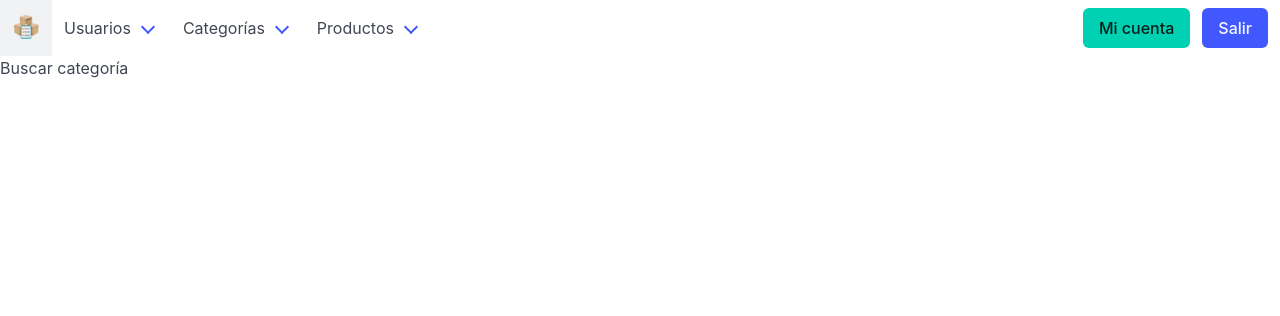
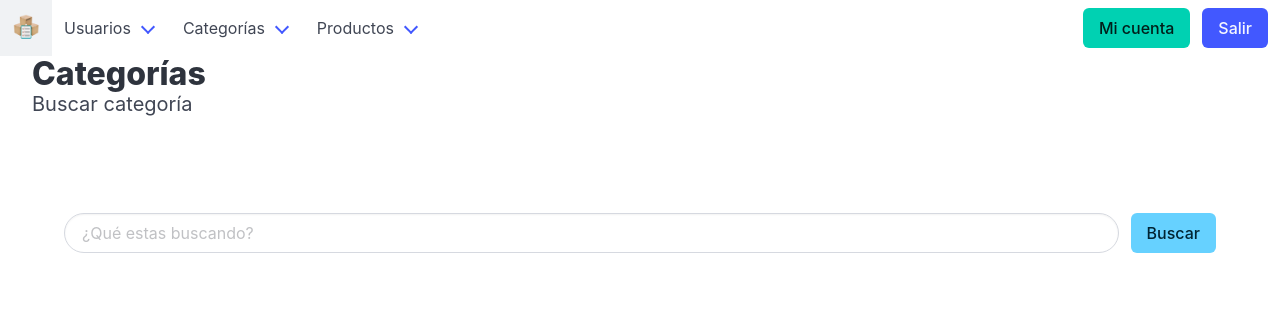
Before and after one commit to Maicol843/Sistema_Inventario, a PHP site: page /index.php?vista=category_search in a window 1280 px wide. Shown: the top 316 px of the page. Run offline with PHP 8.4, Linux system fonts and the light colour scheme; the visitor is signed in with stand-in values (Sample User, id 1).

Commit message:
Como hacer un CRUD en PHP MySQL
PDO: Buscar Datos

```diff
--- a/vistas/category_search.php
+++ b/vistas/category_search.php
@@ -1 +1,66 @@
-Buscar categoría
+<div class="container is-fluid mb-6">
+    <h1 class="title">Categorías</h1>
+    <h2 class="subtitle">Buscar categoría</h2>
+</div>
+
+<div class="container pb-6 pt-6">
+
+    <?php
+        require_once "./php/main.php";
+
+        if(isset($_POST['modulo_buscador'])){
+            require_once "./php/buscador.php";
+        }
+
+        if(!isset($_SESSION['busqueda_categoria']) && empty($_SESSION['busqueda_categoria'])){
+    ?>
+
+    <div class="columns">
+        <div class="column">
+            <form action="" method="POST" autocomplete="off" >
+                <input type="hidden" name="modulo_buscador" value="categoria">
+                <div class="field is-grouped">
+                    <p class="control is-expanded">
+                        <input class="input is-rounded" type="text" name="txt_buscador" placeholder="¿Qué estas buscando?" pattern="[a-zA-Z0-9áéíóúÁÉÍÓÚñÑ ]{1,30}" maxlength="30" >
+                    </p>
+                    <p class="control">
+                        <button class="button is-info" type="submit" >Buscar</button>
+                    </p>
+                </div>
+            </form>
+        </div>
+    </div>
+
+    <?php }else{ ?>
+
+    <div class="columns">
+        <div class="column">
+            <form class="has-text-centered mt-6 mb-6" action="" method="POST" autocomplete="off" >
+                <input type="hidden" name="modulo_buscador" value="categoria">
+                <input type="hidden" name="eliminar_buscador" value="categoria">
+                <p>Estas buscando <strong>“<?php echo $_SESSION['busqueda_categoria']; ?>”</strong></p>
+                <br>
+                <button type="submit" class="button is-danger is-rounded">Eliminar busqueda</button>
+            </form>
+        </div>
+    </div>
+
+    <?php
+            if(!isset($_GET['page'])){
+                $pagina=1;
+            }else{
+                $pagina=(int) $_GET['page'];
+                if($pagina<=1){
+                    $pagina=1;
+                }
+            }
+
+            $pagina=limpiar_cadena($pagina);
+            $url="index.php?vista=category_search&page=";
+            $registros=15;
+            $busqueda=$_SESSION['busqueda_categoria'];
+
+            require_once "./php/categoria_lista.php";
+        }
+    ?>
+</div>
```
